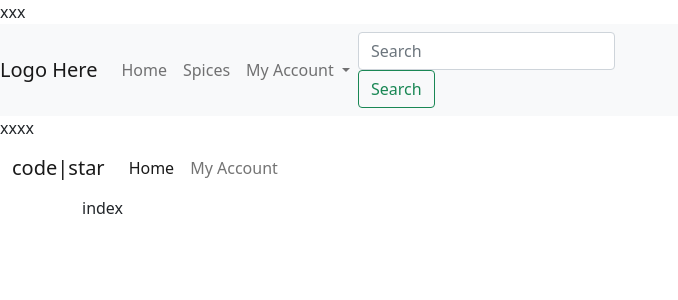
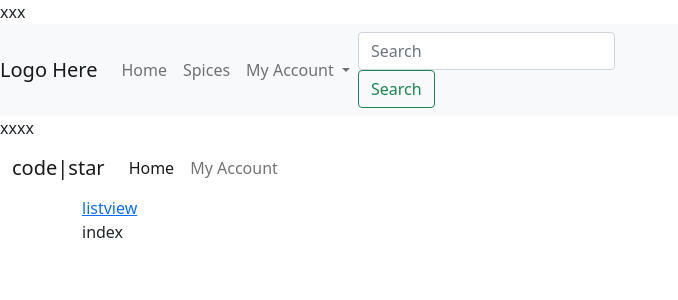
Before and after one commit to IvetteMcDermott/GroupProjectDjango, a Django app: page / in a window 1280 px wide. Shown: the top 300 px of the page, without its empty margins (0-678 px from the left). Run offline with Django 3.2, Linux system fonts and the light colour scheme.

Commit message:
Add list view and create the html file for.
Simple list just to see the functionality is up

```diff
--- a/blog/urls.py
+++ b/blog/urls.py
@@ -3,4 +3,5 @@ from . import views
 
 urlpatterns = [
     path('', views.index, name='home'),
+    path('listview', views.ListSpices.as_view(), name='listview'),
     ]
--- a/blog/views.py
+++ b/blog/views.py
@@ -1,4 +1,8 @@
 from django.shortcuts import render
+from django.views import generic, View
+from django.views.generic import CreateView, ListView
+from .models import Spice
+
 
 # Create your views here.
 
@@ -6,3 +10,14 @@ from django.shortcuts import render
 def index(request):
     """ RENDER INDEX/LANDING PAGE  """
     return render(request, 'index.html')
+
+
+class ListSpices(ListView):
+    """ RENDER LIST OF ITEMS """
+    """ NOTICE WHEN USING CLASS FOR THE VIEW: """
+    """ YOU WILL NEED TO CALL IT IN THE FRONT END """
+    """ LIKE OBJECT IN OBJECT_LIST A DIFFERENCE THAN FUNCTION BASED """
+
+    model = Spice
+    queryset = model.objects.all()
+    template_name = 'listview.html'
--- a/templates/base.html
+++ b/templates/base.html
@@ -22,9 +22,9 @@
 
 <!-- FAVICON -->
 
-    <link rel="apple-touch-icon" sizes="180x180" href="/assets/favicon/apple-touch-icon.png">
-    <link rel="icon" type="image/png" sizes="32x32" href="/assets/favicon/favicon-32x32.png">
-    <link rel="icon" type="image/png" sizes="16x16" href="/assets/favicon/favicon-16x16.png">
+    <link rel="apple-touch-icon" sizes="180x180" href="assets/favicon/apple-touch-icon.png">
+    <link rel="icon" type="image/png" sizes="32x32" href="assets/favicon/favicon-32x32.png">
+    <link rel="icon" type="image/png" sizes="16x16" href="assets/favicon/favicon-16x16.png">
     <link rel="manifest" href="assets/favicon/site.webmanifest">
 
 <!-- END FAVICON -->
--- a/templates/index.html
+++ b/templates/index.html
@@ -1,6 +1,6 @@
 {% extends "base.html" %}
 {% block content %}
-
+<a href="{% url 'listview' %}">listview</a>
 <div>index</div>
 
 {% endblock %}
```
Also changed, not shown: templates/listview.html (added, +16 -0 lines).
